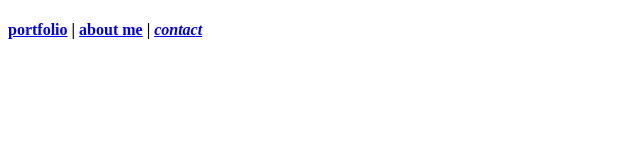
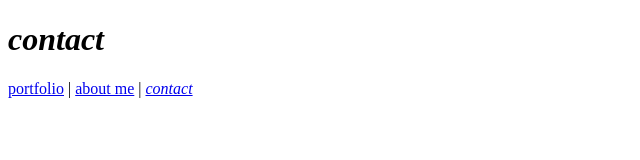
Before and after one commit to doanmaip/GiS_SoSe2020, a plain HTML site: page Aufgabe02/contact.html in a window 1280 px wide. Shown: the whole page, without its empty margins (0-640 px from the left). Drawn offline with Linux system fonts and the light colour scheme.

Commit message:
contact update

```diff
--- a/Aufgabe02/contact.html
+++ b/Aufgabe02/contact.html
@@ -9,13 +9,14 @@
 
 <body>
 
-    <h4>
-        <a href="https://doanmaip.github.io/GiS_SoSe_20/Aufgabe02/portfolio.html" target="_blank">portfolio</a> |
-        <a href="https://doanmaip.github.io/GiS_SoSe_20/Aufgabe02/aboutme.html" target="_blank">about me</a> |
-        <i> <a href="https://doanmaip.github.io/GiS_SoSe_20/Aufgabe02/contact.html" target="_blank">contact</a> </i>
-        <br>
+    <i>
+        <h1> contact</h1>
+    </i>
 
-    </h4>
+    <a href="https://doanmaip.github.io/GiS_SoSe_20/Aufgabe02/portfolio.html" target="_blank">portfolio</a> |
+    <a href="https://doanmaip.github.io/GiS_SoSe_20/Aufgabe02/aboutme.html" target="_blank">about me</a> |
+   <i> <a href="https://doanmaip.github.io/GiS_SoSe_20/Aufgabe02/contact.html" target="_blank">contact</a> </i> <br>
+
 
 </body>
 
```
